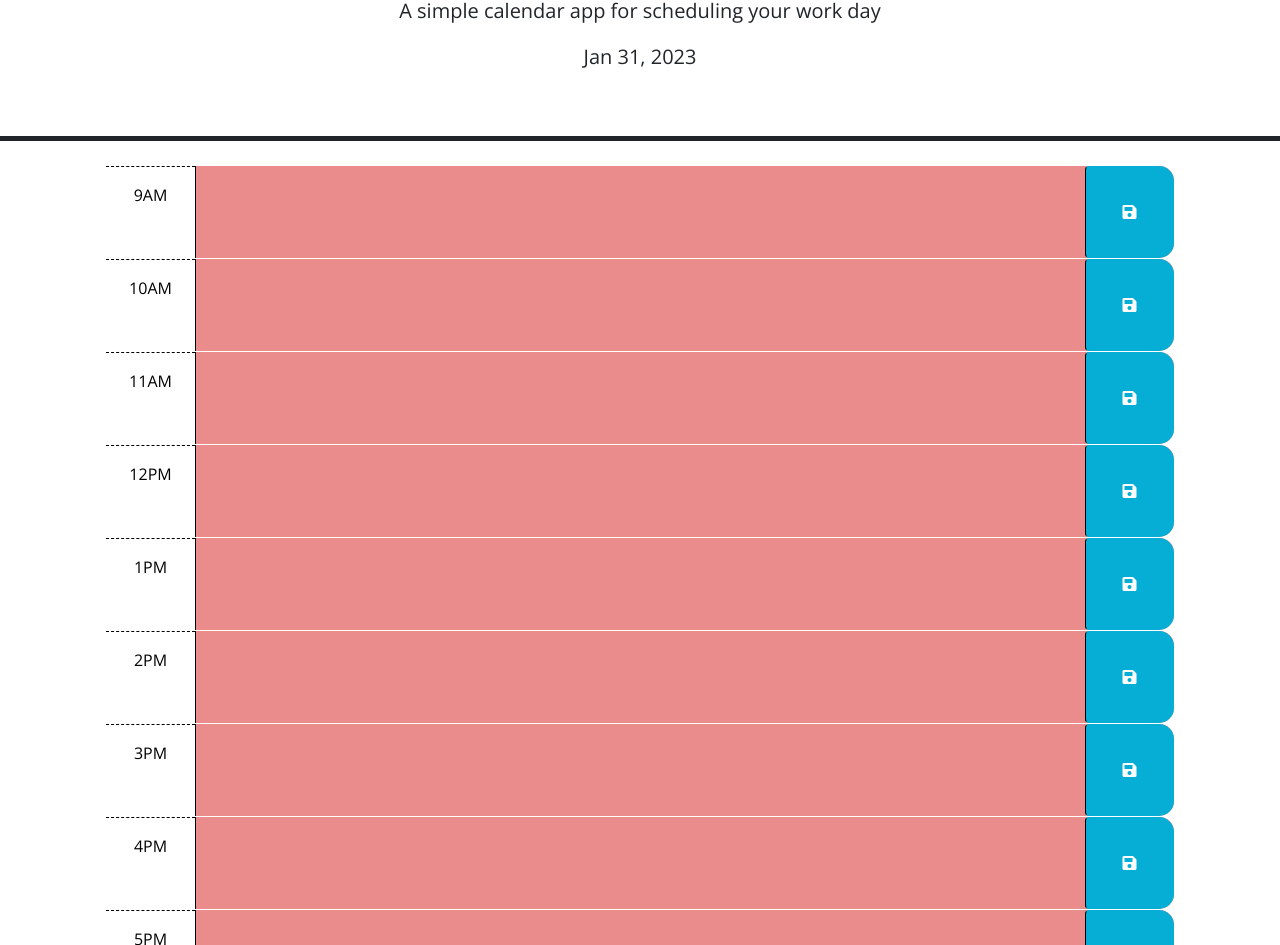
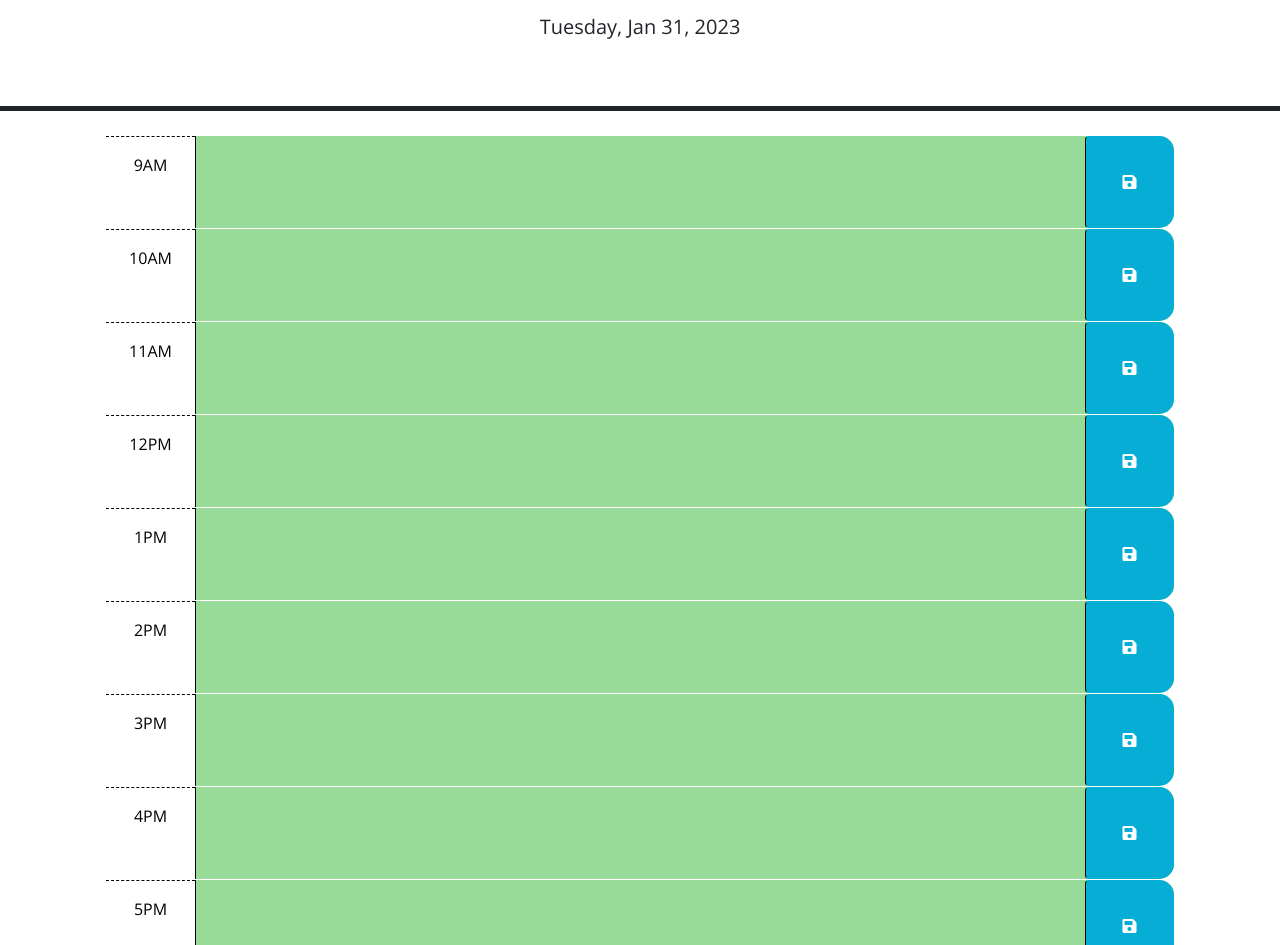
Before and after one commit to DanAlexanderH/calendar-application, a plain HTML site: page index.html in a window 1280 px wide. Shown: the part 167-1112 px from the top of the page. Drawn offline with nearby package versions, Linux system fonts and the light colour scheme.

Commit message:
added local storage function to js

```diff
--- a/index.html
+++ b/index.html
@@ -23,7 +23,6 @@
   </head>
 
   <body>
-    <button class="hehe">Press Me</button>
     <header class="p-5 mb-4 border-5 border-bottom border-dark text-center">
       <h1 style="display: block;"  class="display-3">Work Day Scheduler</h1>
       <p class="lead">A simple calendar app for scheduling your work day</p>
@@ -41,16 +40,16 @@
         -->
 
       <!-- Example of a past time block. The "past" class adds a gray background color. -->
-      <div id="hour-9" class="row time-block past">
+      <div id="hour9" class="row time-block past">
         <div class="col-2 col-md-1 hour text-center py-3">9AM</div>
-        <textarea class="col-8 col-md-10 description" rows="3"> </textarea>
+        <textarea class="col-8 col-md-10 description" rows="3"></textarea>
         <button class="btn saveBtn col-2 col-md-1" aria-label="save">
           <i class="fas fa-save" aria-hidden="true"></i>
         </button>
       </div>
 
       <!-- Example of a a present time block. The "present" class adds a red background color. -->
-      <div id="hour-10" class="row time-block past">
+      <div id="hour10" class="row time-block past">
         <div class="col-2 col-md-1 hour text-center py-3">10AM</div>
         <textarea class="col-8 col-md-10 description" rows="3"> </textarea>
         <button class="btn saveBtn col-2 col-md-1" aria-label="save">
@@ -59,7 +58,7 @@
       </div>
 
       <!-- Example of a future time block. The "future" class adds a green background color. -->
-      <div id="hour-11" class="row time-block past">
+      <div id="hour11" class="row time-block past">
         <div class="col-2 col-md-1 hour text-center py-3">11AM</div>
         <textarea class="col-8 col-md-10 description" rows="3"> </textarea>
         <button class="btn saveBtn col-2 col-md-1" aria-label="save">
@@ -68,15 +67,15 @@
       </div>
 
 
-      <div id="hour-9" class="row time-block past">
+      <div id="hour12" class="row time-block past">
         <div class="col-2 col-md-1 hour text-center py-3">12PM</div>
-        <textarea class="col-8 col-md-10 description" rows="3"> </textarea>
+        <textarea class="col-8 col-md-10 description" rows="3"></textarea>
         <button class="btn saveBtn col-2 col-md-1" aria-label="save">
           <i class="fas fa-save" aria-hidden="true"></i>
         </button>
       </div>
 
-      <div id="hour-9" class="row time-block past">
+      <div id="hour13" class="row time-block past">
         <div class="col-2 col-md-1 hour text-center py-3">1PM</div>
         <textarea class="col-8 col-md-10 description" rows="3"> </textarea>
         <button class="btn saveBtn col-2 col-md-1" aria-label="save">
@@ -84,7 +83,7 @@
         </button>
       </div>
 
-      <div id="hour-9" class="row time-block past">
+      <div id="hour14" class="row time-block past">
         <div class="col-2 col-md-1 hour text-center py-3">2PM</div>
         <textarea class="col-8 col-md-10 description" rows="3"> </textarea>
         <button class="btn saveBtn col-2 col-md-1" aria-label="save">
@@ -92,7 +91,7 @@
         </button>
       </div>
 
-      <div id="hour-9" class="row time-block past">
+      <div id="hour15" class="row time-block past">
         <div class="col-2 col-md-1 hour text-center py-3">3PM</div>
         <textarea class="col-8 col-md-10 description" rows="3"> </textarea>
         <button class="btn saveBtn col-2 col-md-1" aria-label="save">
@@ -100,7 +99,7 @@
         </button>
       </div>
 
-      <div id="hour-9" class="row time-block past">
+      <div id="hour16" class="row time-block past">
         <div class="col-2 col-md-1 hour text-center py-3">4PM</div>
         <textarea class="col-8 col-md-10 description" rows="3"> </textarea>
         <button class="btn saveBtn col-2 col-md-1" aria-label="save">
@@ -108,14 +107,13 @@
         </button>
       </div>
 
-      <div id="hour-9" class="row time-block past">
+      <div id="hour17" class="row time-block past">
         <div class="col-2 col-md-1 hour text-center py-3">5PM</div>
         <textarea class="col-8 col-md-10 description" rows="3"> </textarea>
         <button class="btn saveBtn col-2 col-md-1" aria-label="save">
           <i class="fas fa-save" aria-hidden="true"></i>
         </button>
       </div>
-
 
 
     <script src="https://code.jquery.com/jquery-3.4.1.min.js"></script>
--- a/script.js
+++ b/script.js
@@ -1,27 +1,65 @@
 // Wrap all code that interacts with the DOM in a call to jQuery to ensure that
 // the code isn't run until the browser has finished rendering all the elements
 // in the html.
-$(function () {
-    var today = dayjs();
-$('#currentDay').text(today.format('MMM D, YYYY'));
+// TODO: Add code to display the current date in the header of the page
+var today = dayjs();
+$('#currentDay').text(today.format('dddd, MMM D, YYYY'));
 
-
-    // TODO: Add a listener for click events on the save button. This code should
+$(document).ready(function () {
+   // TODO: Add a listener for click events on the save button. This code should
     // use the id in the containing time-block as a key to save the user input in
     // local storage. HINT: What does `this` reference in the click listener
     // function? How can DOM traversal be used to get the "hour-x" id of the
     // time-block containing the button that was clicked? How might the id be
     // useful when saving the description in local storage?
+    $('.saveBtn').on('click', function(){
+      var time = $(this).parent().attr('id');
+      var log = $(this).siblings('.description').val();
+
+      localStorage.setItem(time, log);
+    });
     //
     // TODO: Add code to apply the past, present, or future class to each time
     // block by comparing the id to the current hour. HINTS: How can the id
     // attribute of each time-block be used to conditionally add or remove the
     // past, present, and future classes? How can Day.js be used to get the
     // current hour in 24-hour time?
-    //
+    function currentTimeBlock() {
+      $('.time-block').each(function() {
+        var hourOfDay = dayjs().hour();
+        var hourBlock = parseInt($('.time-block').attr('id').split('hour')[1]);
+
+        if (hourBlock < hourOfDay){
+          $('.time-block').removeClass('future');
+          $('.time-block').removeClass('present');
+          $('.time-block').addClass('past');
+        }
+        else if (hourBlock === hourOfDay) {
+          $('.time-block').removeClass('future');
+          $('.time-block').removeClass('past');
+          $('.time-block').addClass('present');
+        }
+        else {
+          $('.time-block').removeClass('past');
+          $('.time-block').removeClass('present');
+          $('.time-block').addClass('future');
+        };
+    });
+      };
+
+      currentTimeBlock();
+
     // TODO: Add code to get any user input that was saved in localStorage and set
     // the values of the corresponding textarea elements. HINT: How can the id
     // attribute of each time-block be used to do this?
-    //
-    // TODO: Add code to display the current date in the header of the page.
+    $('#hour9 .description').val(localStorage.getItem('hour9'));
+    $('#hour10 .description').val(localStorage.getItem('hour10'));
+    $('#hour11 .description').val(localStorage.getItem('hour11'));
+    $('#hour12 .description').val(localStorage.getItem('hour12'));
+    $('#hour13 .description').val(localStorage.getItem('hour13'));
+    $('#hour14 .description').val(localStorage.getItem('hour14'));
+    $('#hour15 .description').val(localStorage.getItem('hour15'));
+    $('#hour16 .description').val(localStorage.getItem('hour16'));
+    $('#hour17 .description').val(localStorage.getItem('hour17'));
+
   });
```
